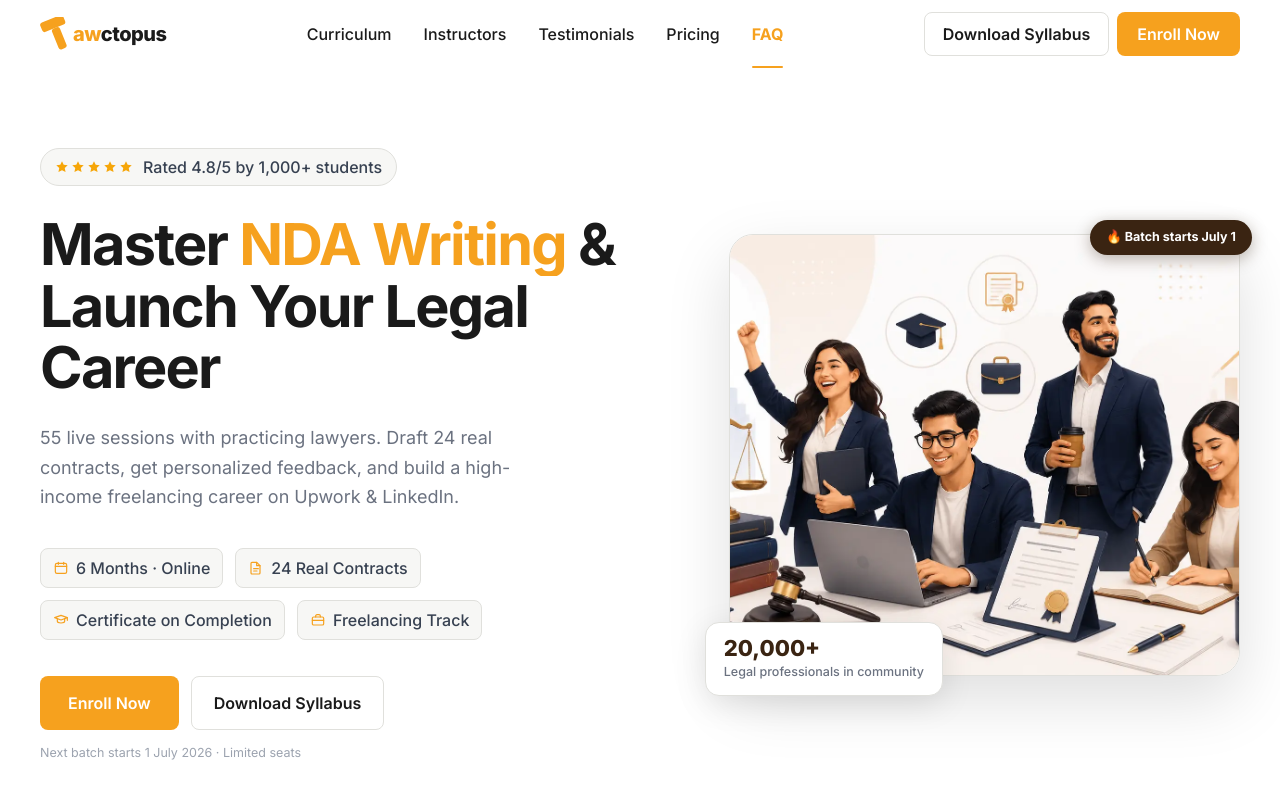
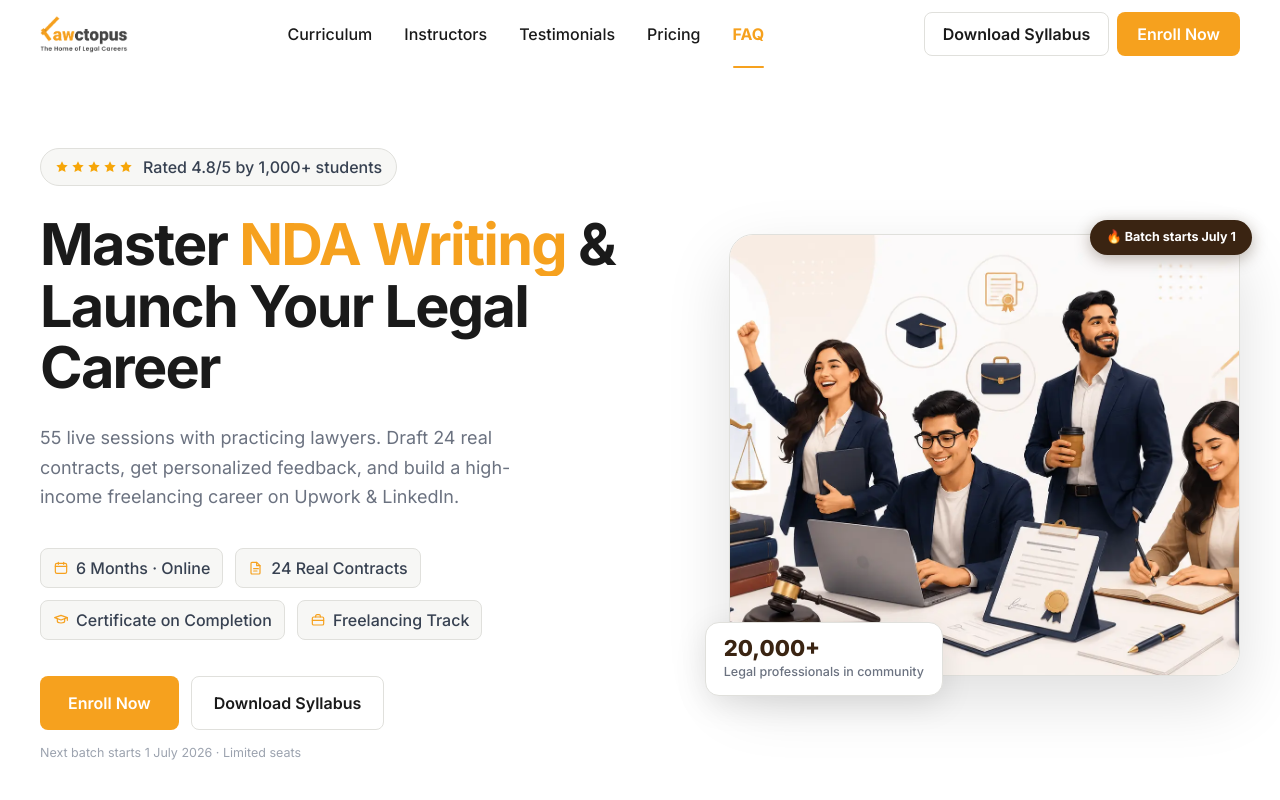
Before and after one commit to shivamvr/lawctopus-landing, a React (Vite) app: page / in a window 1280 px wide. Shown: the top 800 px of the page. Built offline with nearby package versions, Linux system fonts and the light colour scheme.

Commit message:
use Lawctopus logo image in navbar and footer
Replace the text-based LawctopusWordmark with the official logo image
in the navbar and footer. Footer logo rendered white via CSS filter for
legibility on the dark background.

```diff
--- a/src/components/Footer.jsx
+++ b/src/components/Footer.jsx
@@ -1,4 +1,4 @@
-import { LawctopusWordmark } from './Logo'
+import logo from '../assets/lawctopus-logo.webp'
 
 const cols = [
   {
@@ -51,7 +51,7 @@ export default function Footer() {
           borderBottom: '1px solid rgba(255,255,255,0.1)',
         }}>
           <div>
-            <LawctopusWordmark onDark fontSize={22} tagline />
+            <img src={logo} alt="Lawctopus — The Home of Legal Careers" style={{ height: 56, width: 'auto', display: 'block', filter: 'brightness(0) invert(1)' }} />
             <p style={{ fontSize: 13.5, color: 'rgba(255,255,255,0.5)', marginTop: 14, maxWidth: 260, lineHeight: 1.6 }}>
               India's leading platform for legal career development — from students to senior associates.
             </p>
--- a/src/components/MainNav.jsx
+++ b/src/components/MainNav.jsx
@@ -1,5 +1,5 @@
 import { useState, useEffect } from 'react'
-import { LawctopusWordmark } from './Logo'
+import logo from '../assets/lawctopus-logo.webp'
 
 const navLinks = [
   { href: '#curriculum',   label: 'Curriculum' },
@@ -53,8 +53,8 @@ export default function MainNav({ onDownload }) {
       }}>
         <div className="section-wrap" style={{ display: 'flex', alignItems: 'center', justifyContent: 'space-between', width: '100%' }}>
           {/* Logo */}
-          <a href="#" style={{ textDecoration: 'none', flexShrink: 0 }}>
-            <LawctopusWordmark fontSize={20} />
+          <a href="#" style={{ textDecoration: 'none', flexShrink: 0, display: 'flex', alignItems: 'center' }}>
+            <img src={logo} alt="Lawctopus" style={{ height: 38, width: 'auto', display: 'block' }} />
           </a>
 
           {/* Desktop nav links */}
```
Also changed, not shown: src/assets/lawctopus-logo.webp (added).
